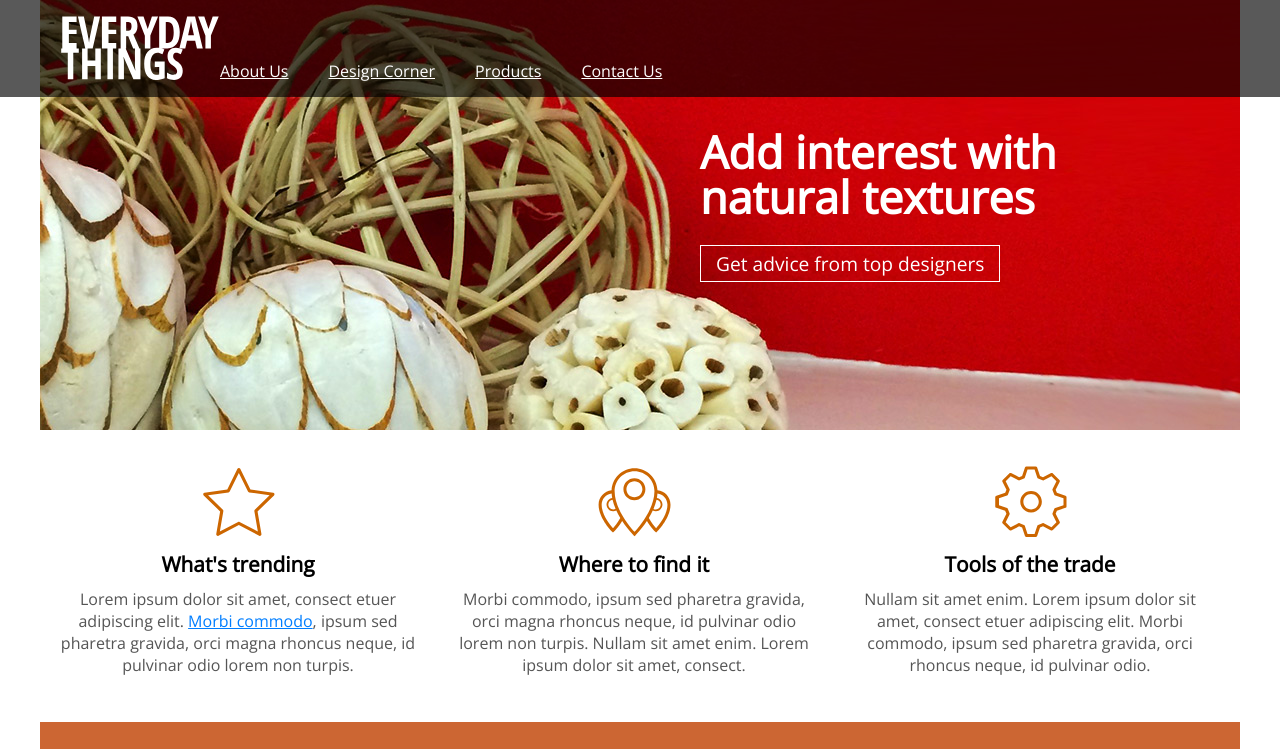
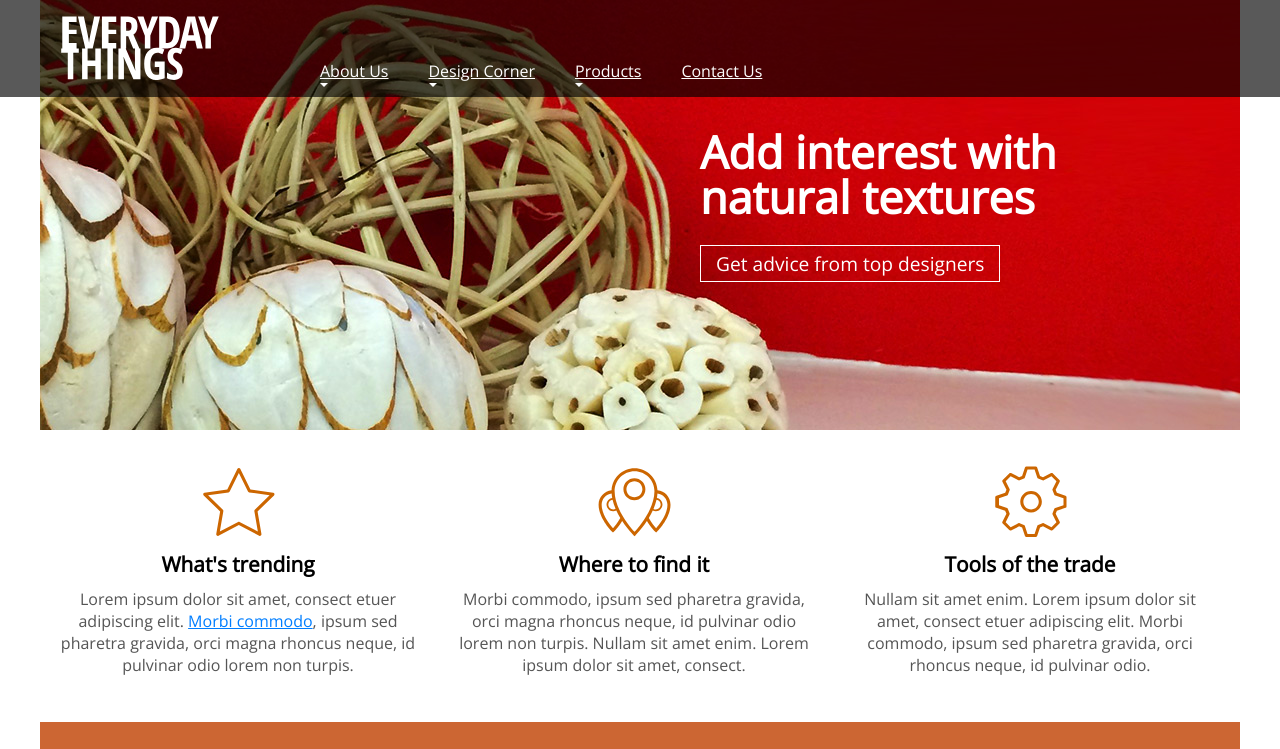
Before and after one commit to HarunaKakinoki/Responsive-Web-Desgin-Course-review, a plain HTML site: page index.html in a window 1280 px wide. Shown: the top 749 px of the page. Drawn offline with nearby package versions, Linux system fonts and the light colour scheme.

Commit message:
finished basic settings

```diff
--- a/css/screen.css
+++ b/css/screen.css
@@ -275,6 +275,7 @@ nav ul {
 nav ul li:hover {
     background-color: #2b0306;
 }
+
 nav ul li:hover > ul {
     display: block;
 }
@@ -312,7 +313,7 @@ nav ul ul ul {
 
 /* top-level */
 nav > ul {
-    padding-left: 200px;
+    padding-left: 300px;
 }
 
 nav > ul > li {
@@ -322,6 +323,28 @@ nav > ul > li {
 nav > ul > li > a {
     width: auto;
     padding: 10px 20px 15px 20px;
+}
+
+/* Indication arrow */
+nav a[aria-haspopup="true"]::after {
+    content: '';
+    display: block;
+    width: 0px;
+    height: 0px;
+    position: absolute;
+    top: 16px; right: 15px;
+    border-top: 4px solid transparent;
+    border-bottom: 4px solid transparent;
+    border-left: 4px solid #fff;
+}
+
+/* Indication arrow */
+nav > ul > li > a[aria-haspopup="true"]::after {
+    border-left: 4px solid transparent;
+    border-right: 4px solid transparent;
+    border-top: 4px solid #fff;
+    left: 20px; right: auto;
+    bottom: 6px; top: auto;
 }
 
 /* Footer */
--- a/index.html
+++ b/index.html
@@ -84,7 +84,7 @@
 						</ul>
 					</li>
 					<li>
-						<a title="Design Corner" href="#">Design Corner</a>
+						<a title="Design Corner" aria-haspopup="true" href="#">Design Corner</a>
 						<ul>
 							<li>
 								<a title="Sub Link 1" href="#">Sub Link 1</a>
@@ -93,7 +93,7 @@
 								<a title="Sub Link 2" href="#">Sub Link 2</a>
 							</li>
 							<li>
-								<a title="Sub Link 2" href="#">Sub Link 3</a>
+								<a title="Sub Link 3" aria-haspopup="true" href="#">Sub Link 3</a>
 								<ul>
 									<li>
 										<a title="Sub sub Link 1" href="#">Sub Link 1</a>
@@ -106,7 +106,7 @@
 						</ul>
 					</li>
 					<li>
-						<a title="Products" href="#">Products</a>
+						<a title="Products" aria-haspopup="true" href="#">Products</a>
 						<ul>
 							<li>
 								<a title="Sub Link 1" href="#">Sub Link 1</a>
```
